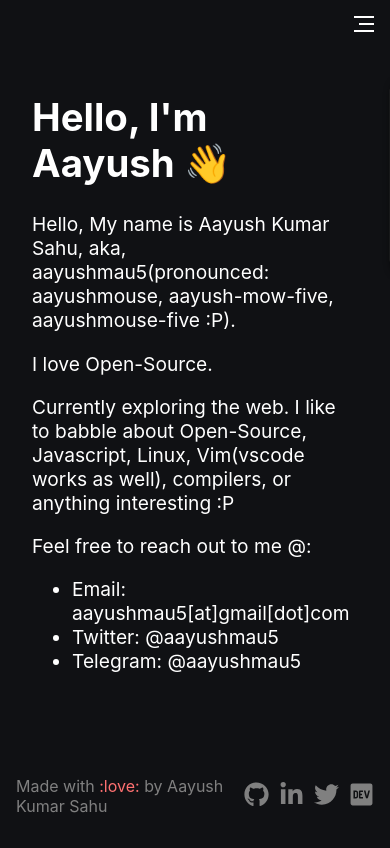
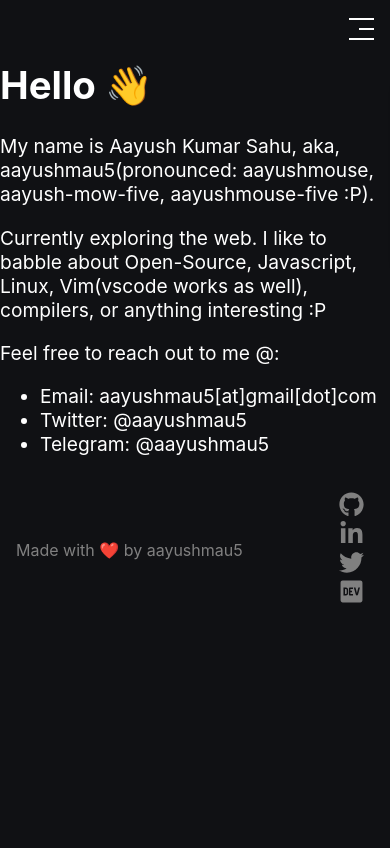
Before and after one commit to aayushmau5/aayushsahu.com, a Next.js app: page / in a window 390 px wide. Built offline with nearby package versions, Linux system fonts and the light colour scheme.

Commit message:
fix footer and nav stylings

```diff
--- a/components/Footer.tsx
+++ b/components/Footer.tsx
@@ -7,10 +7,7 @@ import styles from "../styles/Footer.module.css";
 export default function Footer() {
   return (
     <div className={styles.container}>
-      <p>
-        Made with <span className={styles.love}>:love:</span> by Aayush Kumar
-        Sahu
-      </p>
+      <p>Made with ❤️ by aayushmau5</p>
       <div className={styles.socialsContainer}>
         <a
           href="https://www.github.com/aayushmau5"
--- a/pages/404.tsx
+++ b/pages/404.tsx
@@ -10,7 +10,7 @@ export default function FourOhFourPage() {
       <Head>
         <title>Page not found | aayushmau5</title>
       </Head>
-      <h1>Oops, looks like you landed on a wrong page.</h1>
+      <h1>Oops, looks like you have landed on a wrong page.</h1>
       <Link href="/">
         <a>
           <BsArrowLeftShort />
--- a/pages/index.tsx
+++ b/pages/index.tsx
@@ -10,14 +10,13 @@ export default function Home() {
         <link rel="icon" href="/favicon.ico" />
       </Head>
 
-      <h1> Hello, I&apos;m Aayush 👋 </h1>
+      <h1> Hello 👋 </h1>
 
       <main className={styles.main}>
         <p>
-          Hello, My name is Aayush Kumar Sahu, aka, aayushmau5(pronounced:
-          aayushmouse, aayush-mow-five, aayushmouse-five :P).
+          My name is Aayush Kumar Sahu, aka, aayushmau5(pronounced: aayushmouse,
+          aayush-mow-five, aayushmouse-five :P).
         </p>
-        <p>I love Open-Source.</p>
         <p>
           Currently exploring the web. I like to babble about Open-Source,
           Javascript, Linux, Vim(vscode works as well), compilers, or anything
--- a/styles/Footer.module.css
+++ b/styles/Footer.module.css
@@ -7,27 +7,22 @@
   margin: 0 auto;
 }
 
-.love {
-  color: rgb(255, 113, 113);
-}
-
 .socialsContainer {
   margin-left: auto;
-  display: flex;
-  gap: 10px;
 }
 
 .container svg {
   height: 25px;
   width: 25px;
-}
-
-.container a {
   transition: scale linear 0.1s;
 }
 
-.container a:focus,
-.container a:hover {
+.container a:not(:last-child) {
+  margin-right: 10px;
+}
+
+.container a:focus svg,
+.container a:hover svg {
   scale: 1.2;
   color: white;
 }
@@ -37,3 +32,9 @@
     width: 100%;
   }
 }
+
+@media (max-width: 480px) {
+  .container a {
+    display: block;
+  }
+}
--- a/styles/Home.module.css
+++ b/styles/Home.module.css
@@ -1,4 +1,3 @@
 .container {
-  padding: 2rem;
   font-size: 1.2rem;
 }
--- a/styles/Nav.module.css
+++ b/styles/Nav.module.css
@@ -12,11 +12,12 @@
   display: flex;
   gap: 10px;
   flex-direction: column;
-  background-color: rgb(46, 46, 46);
-  box-shadow: 3px 3px 8px black;
+  background-color: rgb(34, 34, 34);
+  box-shadow: -2px 2px 10px rgb(3, 3, 3);
   color: rgb(153, 153, 153);
   border-radius: 10px 0 0 10px;
   transition: transform linear 0.2s;
+  transform: translateX(110%);
 }
 
 .activeLinksContainer {
@@ -55,7 +56,7 @@
 }
 
 .mobileNavContainer {
-  display: none;
+  display: block;
   position: fixed;
   top: 1rem;
   right: 0;
@@ -65,18 +66,22 @@
 .hamburgerMenuButton {
   display: flex;
   flex-direction: column;
+  justify-content: space-around;
   gap: 5px;
   width: 20px;
   border: none;
   background-color: transparent;
   padding: 0;
   cursor: pointer;
+  height: 25px;
+  width: 25px;
 }
 
 .hamburgerMenuButton div {
-  border: 1px solid white;
+  background-color: white;
+  padding: 1px;
   width: 100%;
-  transition: all linear 0.2s;
+  transition: width linear 0.2s;
 }
 
 .hamburgerMenuButton div:nth-child(2) {
@@ -85,7 +90,7 @@
 }
 
 .hamburgerMenuButton:hover div:nth-child(2) {
-  width: 20px;
+  width: 100%;
 }
 
 .hamburgerMenuButton:focus {
@@ -97,12 +102,12 @@
   width: 100%;
 }
 
-@media (max-width: 1000px) {
+@media (min-width: 1001px) {
   .LinksContainer {
-    transform: translateX(100%);
+    transform: translateX(0);
   }
 
   .mobileNavContainer {
-    display: block;
+    display: none;
   }
 }
```
